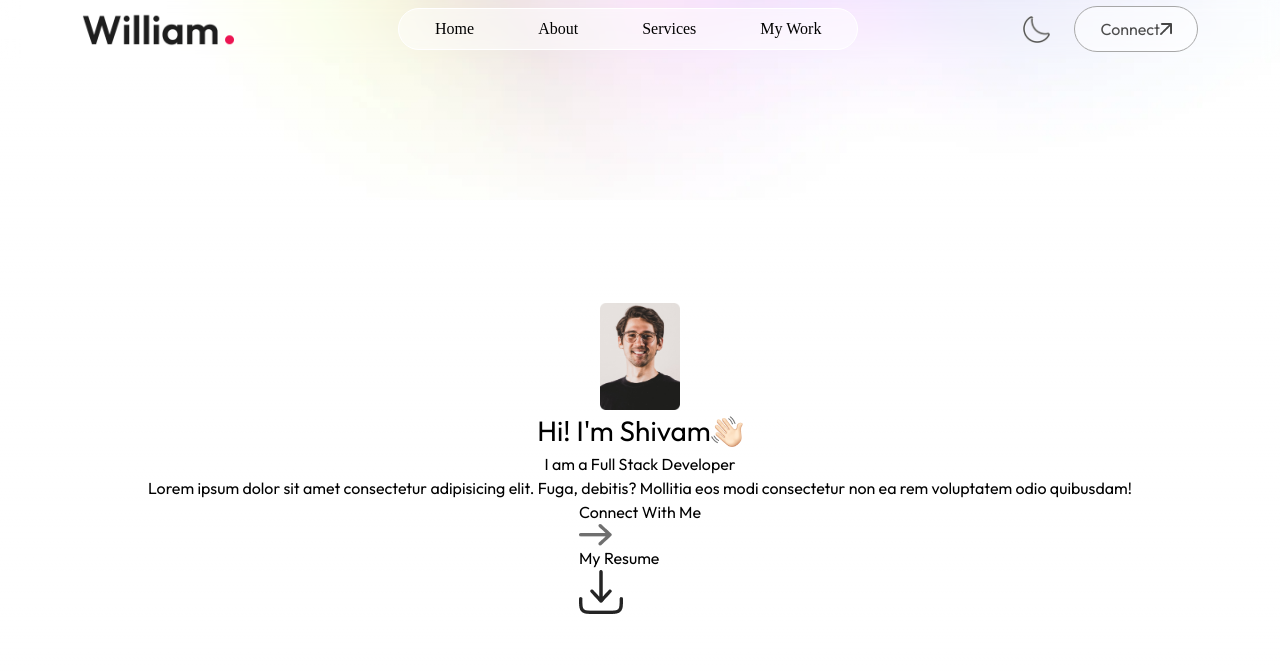
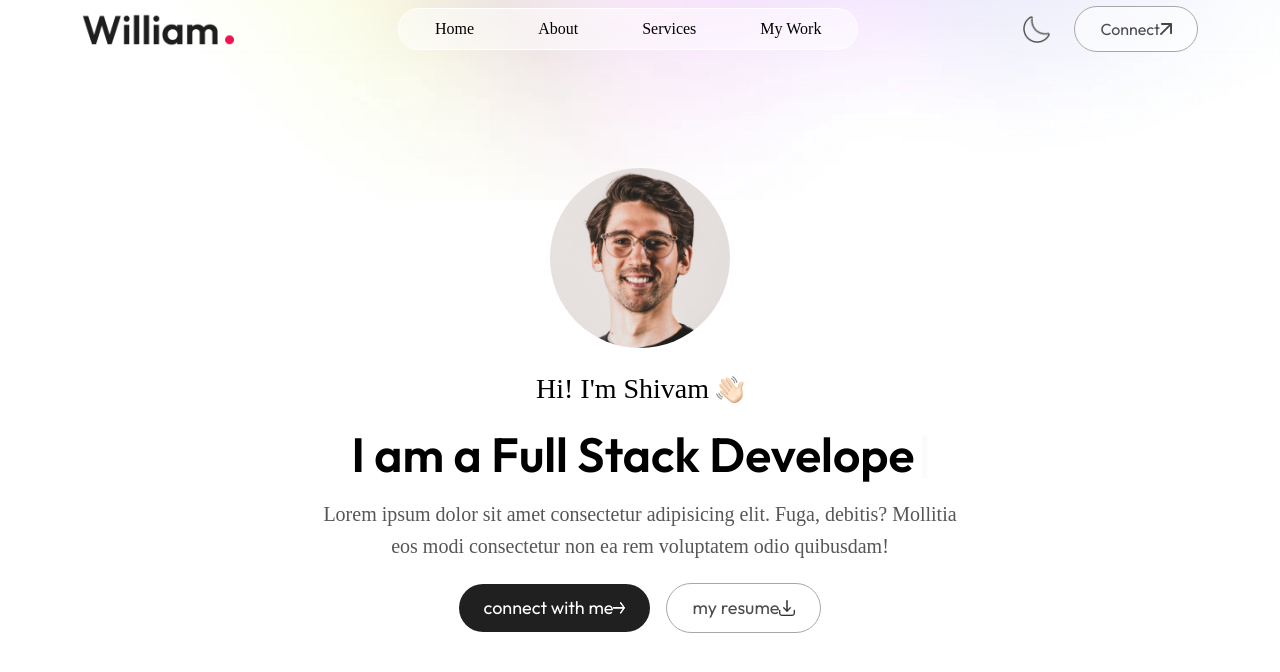
Before and after one commit to Shivamy45/Portfolio-Website, a Next.js app: page / in a window 1280 px wide. Shown: the top 672 px of the page. Built offline with nearby package versions, Linux system fonts and the light colour scheme; a web font is replaced by a local one.

Commit message:
done Landing Page

```diff
--- a/app/globals.css
+++ b/app/globals.css
@@ -4,10 +4,10 @@
 	font-family: Outfit;
 }
 
+.font-ovo,
 .font-ovo * {
-	font-family: "Ovo" !important;
+	font-family: Ovo !important;
 }
-
 .btn {
 	display: flex;
 	justify-content: center;
@@ -20,3 +20,16 @@
 	background-color: #ffffff80;
 	color: #4d4d4d;
 }
+
+.dark_btn {
+	display: flex;
+	justify-content: center;
+	align-items: center;
+	gap: 5;
+	border: none;
+	border-radius: 100px;
+	padding: 10px 25px;
+	font-weight: 400;
+	background-color: #202020;
+	color: white;
+}
--- a/app/page.js
+++ b/app/page.js
@@ -1,3 +1,4 @@
+"use client"
 import { assets } from "@/assets/assets";
 import About from "@/components/About";
 import Contact from "@/components/Contact";
--- a/components/LandingPage.jsx
+++ b/components/LandingPage.jsx
@@ -2,37 +2,61 @@ import { assets } from "@/assets/assets";
 import Image from "next/image";
 import Link from "next/link";
 import React from "react";
+import { Typewriter } from "react-simple-typewriter";
 
 const LandingPage = () => {
 	return (
-		<section className="flex flex-col justify-center items-center h-screen w-full">
-			<div className="">
+		<section className="flex flex-col gap-5 justify-center items-center min-h-screen w-full">
+			<div className="w-45 h-45 rounded-full overflow-hidden">
 				{/* My Image */}
-				<Image src={assets.user_image} className="w-20" alt="Me" />
+				<Image
+					src={assets.user_image}
+					alt="Me"
+					className="w-full h-full object-cover object-top"
+				/>
 			</div>
-			<p className="font-ovo flex text-[28px] justify-center items-center">
-				Hi! I'm Shivam{" "}
+			<div className="flex justify-center items-center font-ovo">
+				<p className="text-[28px]">Hi! I'm Shivam&nbsp;</p>
 				<Image
 					src={assets.hand_icon}
-					className="w-8 h-8"
+					className="w-7 h-7"
 					alt="waving hand"
 				/>
-			</p>
-			{/* Animation needed */}
-			<h1>I am a Full Stack Developer</h1>
-			<p>
+			</div>
+			{/* Animation using react-simple-typewriter */}
+			<h1 className="text-5xl font-bold text-center">
+				I am a{" "}
+				<Typewriter
+					words={["Full Stack Developer", "Software Developer"]}
+					loop={true}
+					cursor
+					cursorStyle="|"
+					typeSpeed={50}
+					deleteSpeed={20}
+					delaySpeed={900}
+				/>
+			</h1>
+			<p className="text-xl/relaxed text-[#565656] w-1/2 text-center font-ovo">
 				Lorem ipsum dolor sit amet consectetur adipisicing elit. Fuga,
 				debitis? Mollitia eos modi consectetur non ea rem voluptatem
 				odio quibusdam!
 			</p>
-			<div>
-				<Link href={"#contact"}>
-					Connect With Me{" "}
-					<Image src={assets.right_arrow_bold} alt="right arrow" />
+			<div className="flex justify-center items-center text-lg gap-4">
+				<Link href={"#contact"} className="dark_btn">
+					connect with me{" "}
+					<Image
+						src={assets.right_arrow_white}
+						alt="right arrow"
+						className="w-3 h-3"
+					/>
 				</Link>
-				<Link href={"my-resume"}>
-					My Resume
-					<Image src={assets.download_icon} alt="download" />
+				<Link href={"my-resume"} className="btn">
+					my resume{" "}
+					<Image
+						src={assets.download_icon}
+						alt="download"
+						className="w-4 h-4"
+					/>
 				</Link>
 			</div>
 		</section>
--- a/components/Navbar.jsx
+++ b/components/Navbar.jsx
@@ -5,7 +5,7 @@ import { assets } from "@/assets/assets";
 
 const Navbar = () => {
 	return (
-		<nav className="flex justify-around items-center py-1 sticky top-0 z-50 backdrop-blur-sm">
+		<nav className="flex justify-around items-center py-1 fixed top-0 left-0 z-50 backdrop-blur-sm w-full">
 			<Image
 				src={assets.logo}
 				className="w-38 cursor-pointer"
```
Also changed, not shown: package.json (+4 -3 lines), 1 other file (tests, documents, lock files or other folders).
